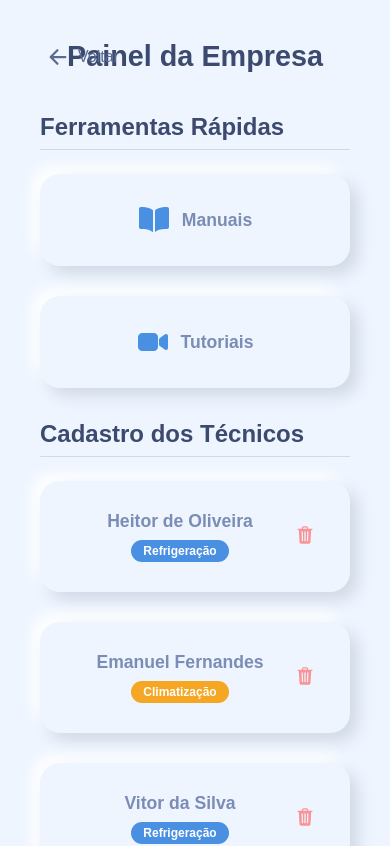
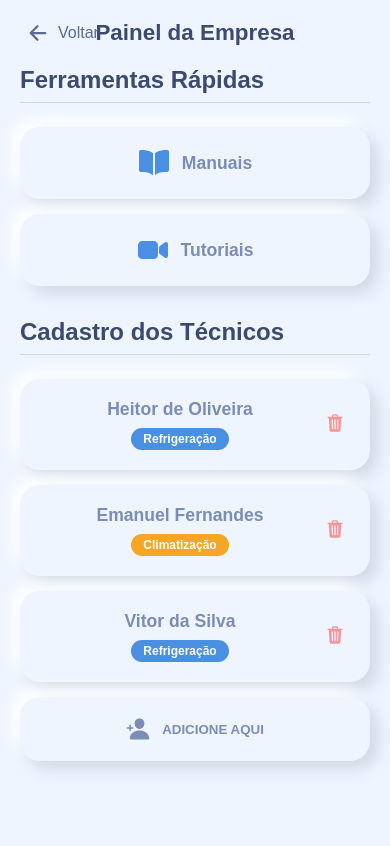
Before and after one commit to ViniciusKCruz/FrostService, a React (Create React App) app: page /empresa/dashboard in a window 390 px wide. Shown: the top 846 px of the page. Built offline with nearby package versions, Linux system fonts and the light colour scheme.

Commit message:
Ajustes finais!

```diff
--- a/public/index.html
+++ b/public/index.html
@@ -2,14 +2,14 @@
 <html lang="pt-br">
   <head>
     <meta charset="utf-8" />
-    <link rel="icon" href="%PUBLIC_URL%/favicon.ico" />
+    <link rel="icon" href="%PUBLIC_URL%/images/logo-frost-service-1.png" />
     <meta name="viewport" content="width=device-width, initial-scale=1" />
     <meta name="theme-color" content="#000000" />
     <meta
       name="description"
       content="Web site created using create-react-app"
     />
-    <link rel="apple-touch-icon" href="%PUBLIC_URL%/logo192.png" />
+    <link rel="apple-touch-icon" href="%PUBLIC_URL%/images/logo-frost-service-1.png" />
     <!--
       manifest.json provides metadata used when your web app is installed on a
       user's mobile device or desktop. See https://developers.google.com/web/fundamentals/web-app-manifest/
--- a/src/pages/DashboardEmpresa.css
+++ b/src/pages/DashboardEmpresa.css
@@ -1,4 +1,4 @@
-/* Estilos Gerais e do Cabeçalho (do seu novo código) */
+/* Estilos Gerais e do Cabeçalho */
 .dashboard-container {
   padding: 40px;
   background-color: #eef5ff; /* Fundo azul bem claro */
@@ -11,15 +11,15 @@
   align-items: center;
   margin-bottom: 40px;
   color: #3b4a6e;
-  position: relative; /* Adicionado para o posicionamento do botão voltar */
+  position: relative;
 }
 
 .dashboard-header h1 {
   font-size: 1.8rem;
   font-weight: 600;
   margin: 0;
-  flex-grow: 1; /* Faz o título ocupar o espaço */
-  text-align: center; /* Centraliza o título */
+  flex-grow: 1;
+  text-align: center;
 }
 
 .dashboard-back-button {
@@ -32,11 +32,10 @@
   font-size: 1rem;
   font-weight: 500;
   color: #5a6b92;
-  position: absolute; /* Para não afetar a centralização do título */
+  position: absolute;
   left: 0;
 }
 
-/* Seção genérica para os cards (mantida e adaptada) */
 .dashboard-section {
   margin-bottom: 2rem;
 }
@@ -51,7 +50,7 @@
   margin-bottom: 1.5rem;
 }
 
-/* Estilos para a seção de Ferramentas (mantida e adaptada) */
+/* Estilos para a seção de Ferramentas */
 .ferramentas-grid {
   display: grid;
   grid-template-columns: repeat(auto-fill, minmax(280px, 1fr));
@@ -81,10 +80,9 @@
 
 .ferramenta-card svg {
   color: #4a90e2;
-  transition: color 0.3s ease;
 }
 
-/* Estilos para a seção de Técnicos (do seu novo código) */
+/* Estilos para a seção de Técnicos */
 .tecnicos-grid {
   display: grid;
   grid-template-columns: repeat(auto-fill, minmax(280px, 1fr));
@@ -161,3 +159,37 @@
 .excluir-btn:hover {
   opacity: 1;
 }
+
+
+/* =============================================================== */
+/* ============= REGRAS DE RESPONSIVIDADE PARA CELULAR ============= */
+/* =============================================================== */
+
+/* Estes estilos serão aplicados apenas em telas com largura máxima de 768px */
+@media (max-width: 768px) {
+
+  .dashboard-container {
+    /* Diminui o espaçamento geral da página */
+    padding: 20px;
+  }
+
+  .dashboard-header {
+    /* Diminui o espaçamento abaixo do cabeçalho */
+    margin-bottom: 20px;
+  }
+
+  .dashboard-header h1 {
+    /* Diminui o tamanho do título */
+    font-size: 1.4rem;
+  }
+
+  .ferramentas-grid, .tecnicos-grid {
+    /* Diminui o espaçamento entre os cards */
+    gap: 15px;
+  }
+
+  .ferramenta-card, .tecnico-card {
+    /* Diminui o espaçamento interno dos cards */
+    padding: 20px;
+  }
+}
--- a/src/pages/ManuaisPage.js
+++ b/src/pages/ManuaisPage.js
@@ -2,12 +2,13 @@ import React from 'react';
 import { Link } from 'react-router-dom';
 import './ManuaisPage.css';
 
+// A lista agora usa uma propriedade 'link' com a URL completa do Google Drive
 const manuais = [
-  { nome: 'Guia Rápido SHW Inverter 2023-2024', arquivo: 'Guia_Rapido_SHW_Inverter-2023-2024-2023-03_Rev01.pdf' },
-  { nome: 'Manual Serviços Refrigeradores DFN39/DFX39', arquivo: 'Manual_Servicos_Refrigeradores_DFN39_DFX39-TF39-TF39S_Rev04_Fevereiro2023.pdf' },
-  { nome: 'Sistemas de Climatização (Senai)', arquivo: 'Sistemas de Climatização (Senai).pdf' },
-  {nome: 'Apostila Câmara Fria', arquivo: 'Apostila Câmara Fria.pdf'},
-  {nome: 'Códigos de Erro - Midea', arquivo: 'midea-codigos-de-erro.pdf'}
+  { nome: 'Guia Rápido SHW Inverter 2023-2024', link: 'https://drive.google.com/file/d/1HGRpl8vf5l5DI6hL-tBPTmizcQLqnYJv/view' },
+  { nome: 'Manual Serviços Refrigeradores DFN39/DFX39', link: 'https://drive.google.com/file/d/1gPUjEApcjigfv58etsTIuU2Og_--SvIB/view' },
+  { nome: 'Sistemas de Climatização (Senai)', link: 'https://drive.google.com/file/d/11CpiHoOzCkvRp_-PViaKvOlLSv0LE8LZ/view' },
+  { nome: 'Apostila Câmara Fria', link: 'https://drive.google.com/file/d/1cG1QK2MOAnJIIWUnhdpukDby8VGXFo9U/view'},
+  { nome: 'Códigos de Erro - Midea', link: 'https://drive.google.com/file/d/1caEATNjJQgmY_8bJcfOD58-uNVvU2Bq-/view'}
 ];
 
 function ManuaisPage() {
@@ -15,7 +16,6 @@ function ManuaisPage() {
     <div className="container">
       <header className="header">
         <h1>Manuais Técnicos</h1>
-        {/* CORREÇÃO: Garantindo que o link aponta para a rota correta */}
         <Link to="/empresa/dashboard" className="back-link">Voltar ao Dashboard</Link>
       </header>
       <main className="content">
@@ -23,7 +23,8 @@ function ManuaisPage() {
         <ul className="manuals-list">
           {manuais.map((manual, index) => (
             <li key={index} className="manual-item">
-              <a href={`/${manual.arquivo}`} target="_blank" rel="noopener noreferrer">
+              {/* O href agora usa diretamente a propriedade 'link', sem a barra inicial */}
+              <a href={manual.link} target="_blank" rel="noopener noreferrer">
                 {manual.nome}
               </a>
             </li>
```
Also changed, not shown: public/images/logo-frost-service-1.png (added).
